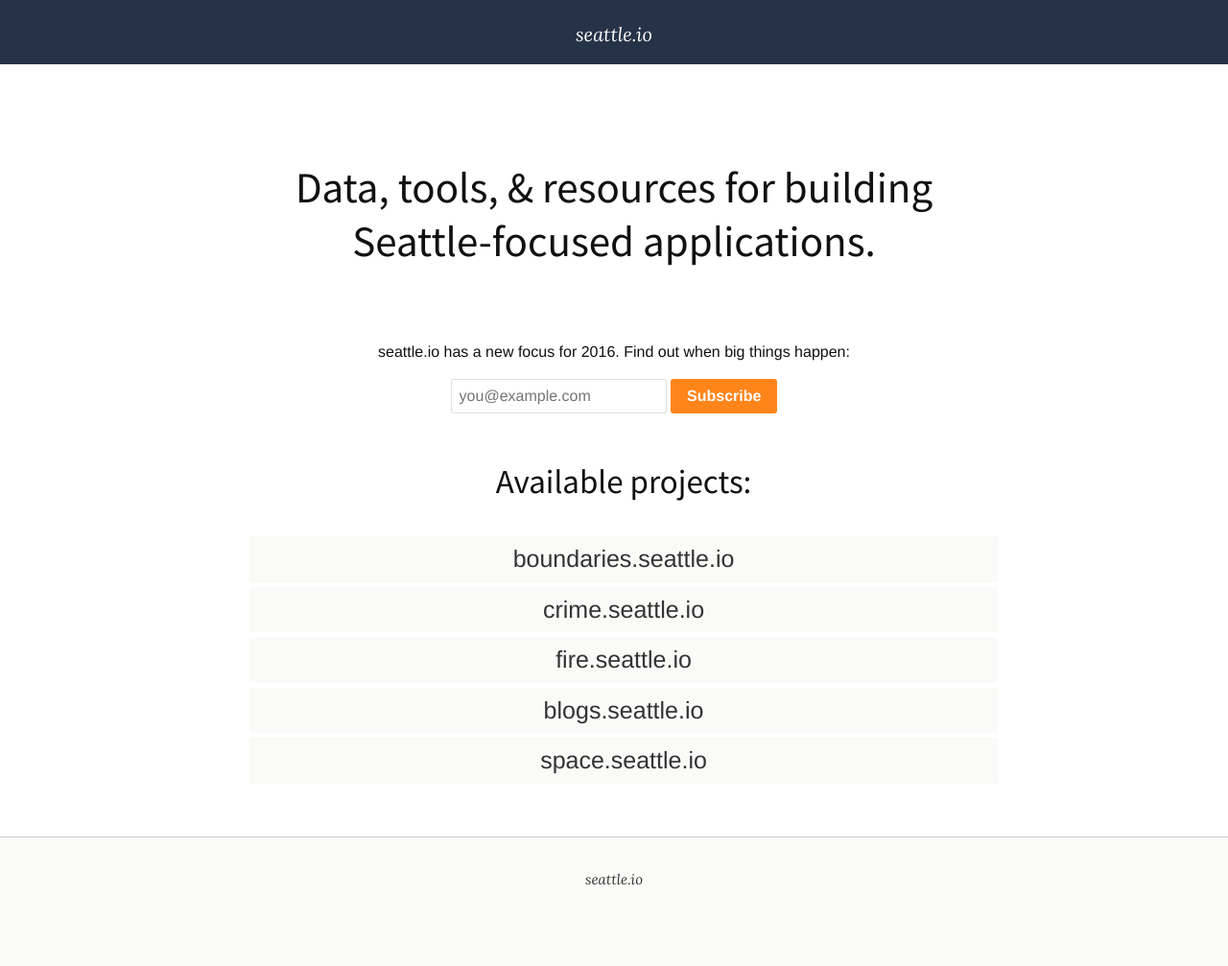
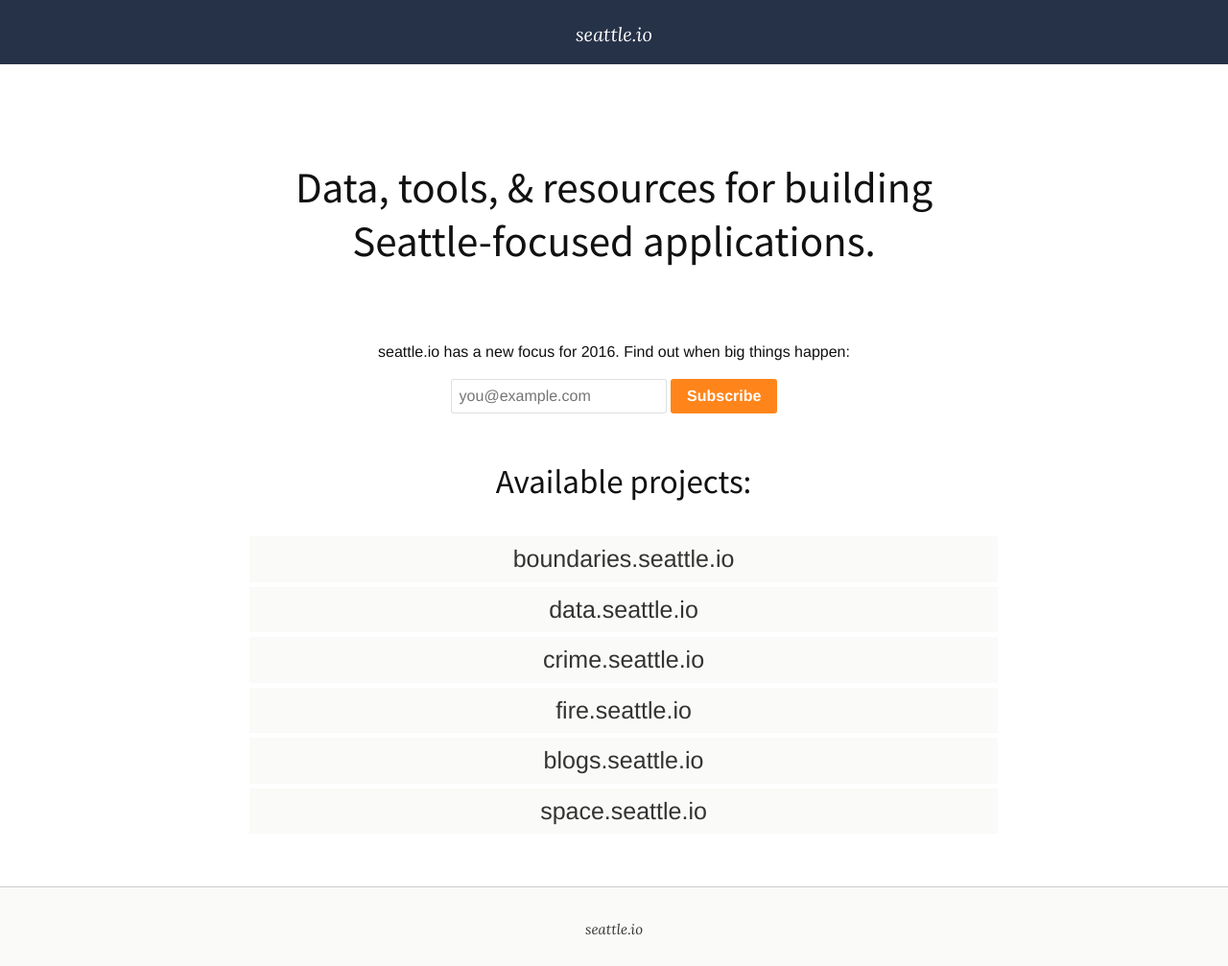
Before and after one commit to seattleio/seattleio.github.com, a Jekyll site: the page built from index.html, in a window 1280 px wide. Shown: the whole page at 96% size. Built offline with Jekyll 4.4.1, drawn with Linux system fonts in a browser that asks for light colours; before the commit the page ends 954 px from its top, so only the background shows below that.

Commit message:
add data.seattle.io

```diff
--- a/index.html
+++ b/index.html
@@ -41,6 +41,7 @@
   <h2>Available projects:</h2>
   <ul>
     <li><a href="http://boundaries.seattle.io">boundaries.seattle.io</a></li>
+    <li><a href="http://data.seattle.io">data.seattle.io</a></li>
     <li><a href="http://crime.seattle.io">crime.seattle.io</a></li>
     <li><a href="http://fire.seattle.io">fire.seattle.io</a></li>
     <li><a href="http://blogs.seattle.io">blogs.seattle.io</a></li>
```
